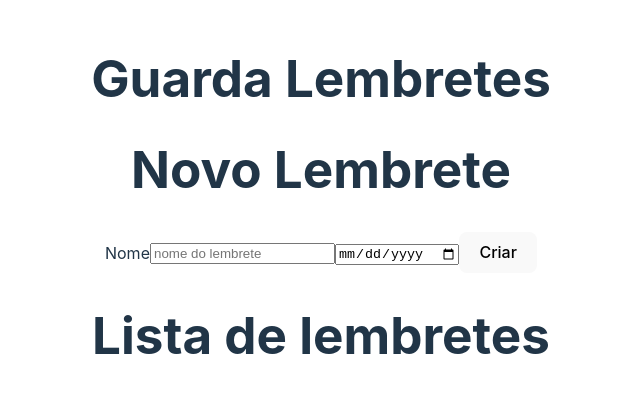
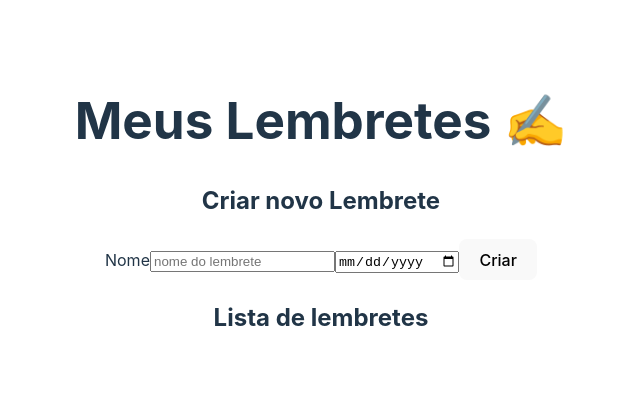
Before and after one commit to CarolinaInglethe/ci-post-it-project, a React (Vite) app in the folder client-post-it/: page / in a window 1280 px wide. Shown: the part 193-586 px from the top of the page, without its empty margins (319-959 px from the left). Built offline with nearby package versions, Linux system fonts and the light colour scheme.

Commit message:
altera nome arquivo navbar para header

```diff
--- a/client-post-it/src/App.jsx
+++ b/client-post-it/src/App.jsx
@@ -2,14 +2,13 @@ import { useState } from 'react'
 import './App.css'
 import Form from  './components/Form';
 import Data from './components/Data';
-import NavBar from './components/NavBar';
+import Header from './components/Header';
 
 function App() {
-  const [count, setCount] = useState(0)
 
   return (
     <>
-     <NavBar/>
+     <Header/>
      <Form/>
      <Data/>
 
--- a/client-post-it/src/components/Data.jsx
+++ b/client-post-it/src/components/Data.jsx
@@ -3,7 +3,7 @@ import React from 'react';
 function Data() {
     return (
         <div>
-        <h1>Lista de lembretes</h1>
+        <h2>Lista de lembretes</h2>
       </div>
     )
 }
--- a/client-post-it/src/components/Form.jsx
+++ b/client-post-it/src/components/Form.jsx
@@ -3,7 +3,7 @@ import React from 'react'
 function Form() {
     return (
         <div>
-        <h1>Novo Lembrete</h1>
+        <h2>Criar novo Lembrete</h2>
         <label htmlFor="nomeform">Nome</label>
         <input type="text" id="nomeform" placeholder='nome do lembrete'/>
 
--- /dev/null
+++ b/client-post-it/src/components/Header.jsx
@@ -0,0 +1,12 @@
+import React from 'react';
+
+function Header() {
+    return (
+        <header>
+            <h1>Meus Lembretes &#9997; </h1>
+        </header>
+    )
+}
+
+
+export default Header;
--- a/client-post-it/src/components/NavBar.jsx
+++ /dev/null
@@ -1,11 +0,0 @@
-import React from 'react';
-
-function NavBar() {
-    return (
-        <div>
-            <h1>Guarda Lembretes</h1>
-        </div>
-    )
-}
-
-export default NavBar;
```
Also changed, not shown: client-post-it/src/css/header.css (added).
